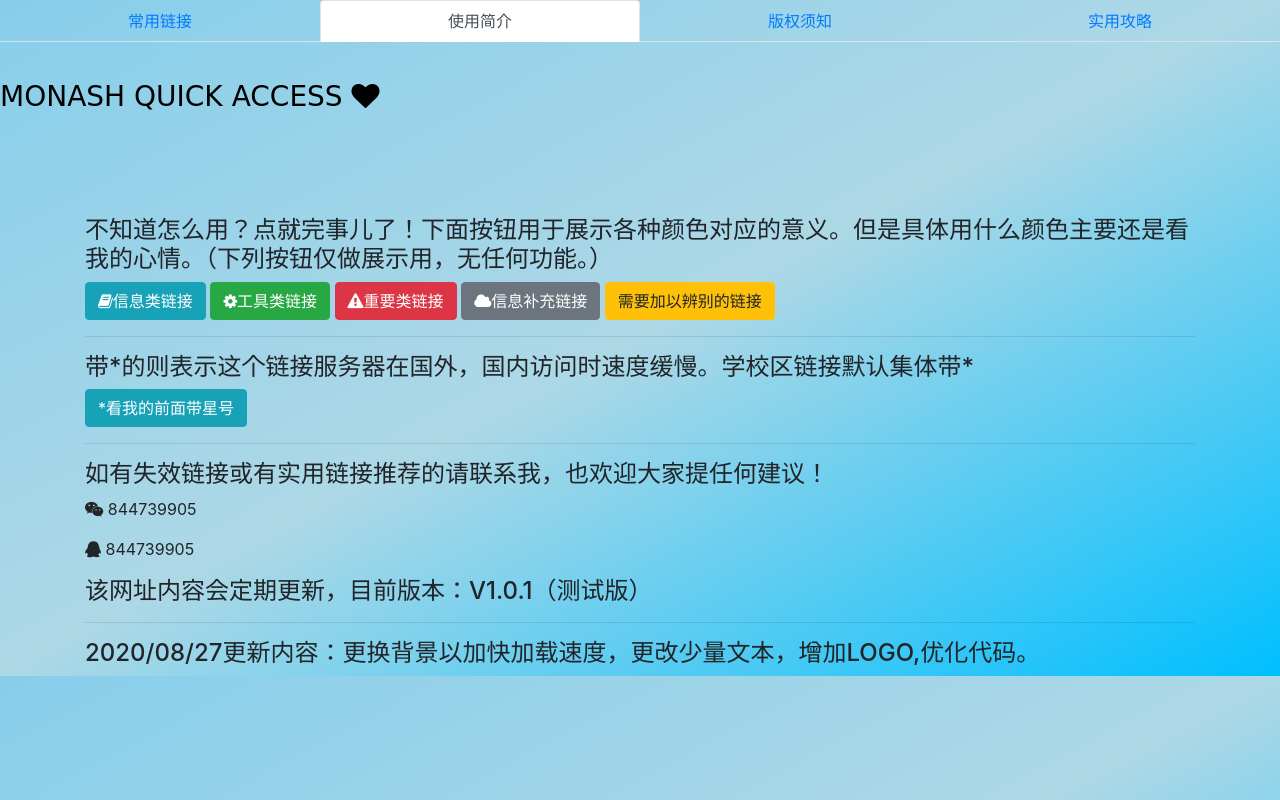
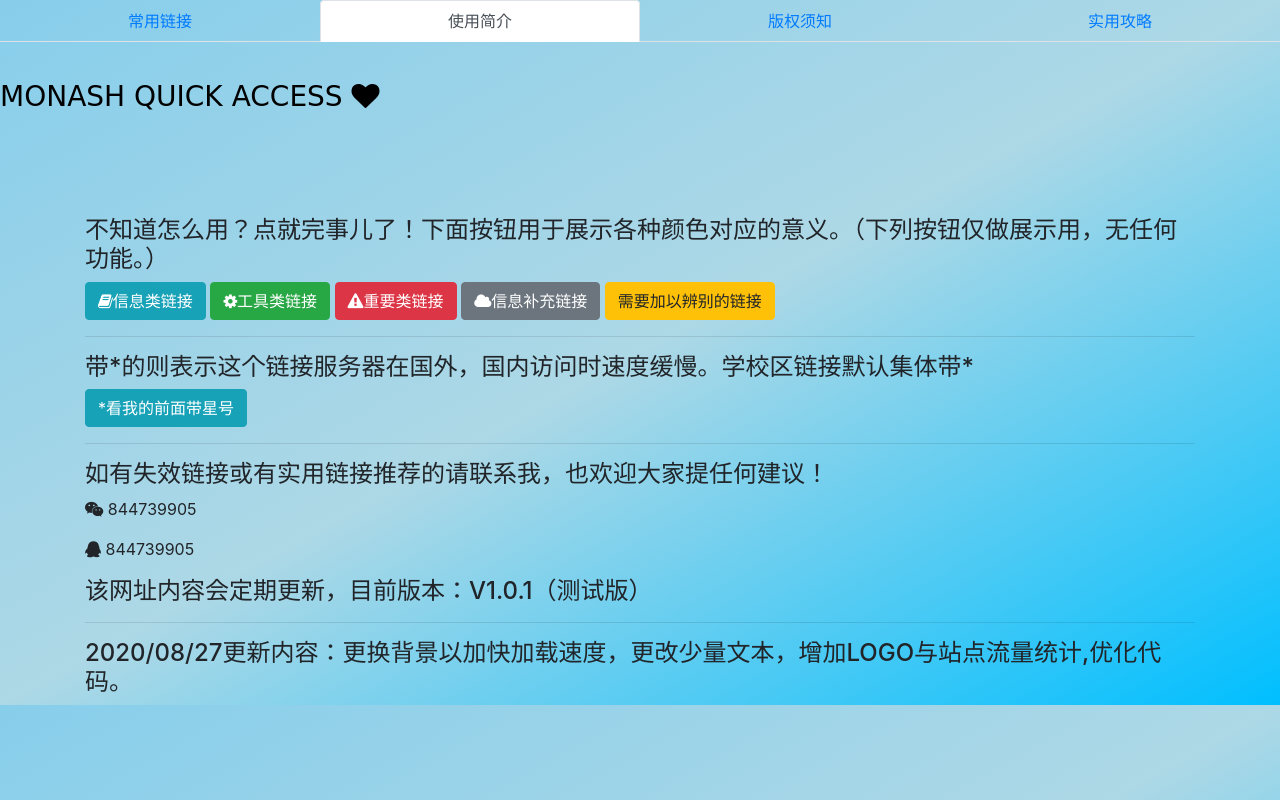
Before and after one commit to Constant-l/mnsQA, a plain HTML site: page index.html in a window 1280 px wide. Both pictures are taken after a click on the link "使用简介". Drawn offline with nearby package versions, Linux system fonts and the light colour scheme.

Commit message:
Update index.html
update info

```diff
--- a/index.html
+++ b/index.html
@@ -171,7 +171,7 @@ var _hmt = _hmt || [];
       </div>
     </div>
         <div id="des" class="container tab-pane fade"><br>
-          <h4>不知道怎么用？点就完事儿了！下面按钮用于展示各种颜色对应的意义。但是具体用什么颜色主要还是看我的心情。（下列按钮仅做展示用，无任何功能。）</h4>
+          <h4>不知道怎么用？点就完事儿了！下面按钮用于展示各种颜色对应的意义。（下列按钮仅做展示用，无任何功能。）</h4>
           <button class="btn btn-info"><a class="fa fa-book"></a>信息类链接</button>
           <button class="btn btn-success"><a class="fa fa-cog"></a>工具类链接</button>
           <button class="btn btn-danger"><a class="fa fa-warning"></a>重要类链接</button>
@@ -186,7 +186,7 @@ var _hmt = _hmt || [];
           <p><a class="fa fa-qq"></a> 844739905</p>
           <p></p>
           <h4>该网址内容会定期更新，目前版本：V1.0.1（测试版）</h4><hr>
-          <h4>2020/08/27更新内容：更换背景以加快加载速度，更改少量文本，增加LOGO,优化代码。</h4>
+          <h4>2020/08/27更新内容：更换背景以加快加载速度，更改少量文本，增加LOGO与站点流量统计,优化代码。</h4>
         </div>
         <div id="stra" class="container tab-pane fade"><br>
           <h4><strong>一句话攻略</strong></h4>
```
